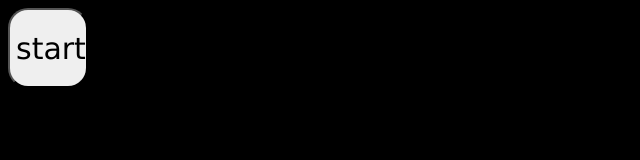
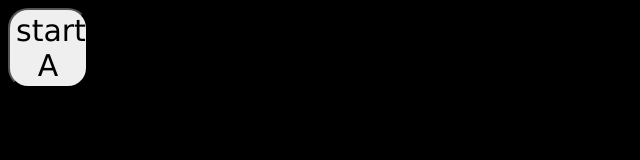
Before and after one commit to bsrushti/playing_with_git, a plain HTML site: page index.html in a window 1280 px wide. Shown: the whole page, without its empty margins (0-640 px from the left). Drawn offline with Linux system fonts and the light colour scheme; files that its build step writes are made by us from their sources; files whose address does not match are found by name.

Commit message:
new commit

```diff
--- a/index.html
+++ b/index.html
@@ -12,6 +12,6 @@
   </head>
   <body onkeydown="">
     <div class="container"><table id="maze" class="maze"></table></div>
-    <button id="start" onclick="start()">start</button>
+    <button id="start" onclick="start()">start A</button>
   </body>
 </html>
```
